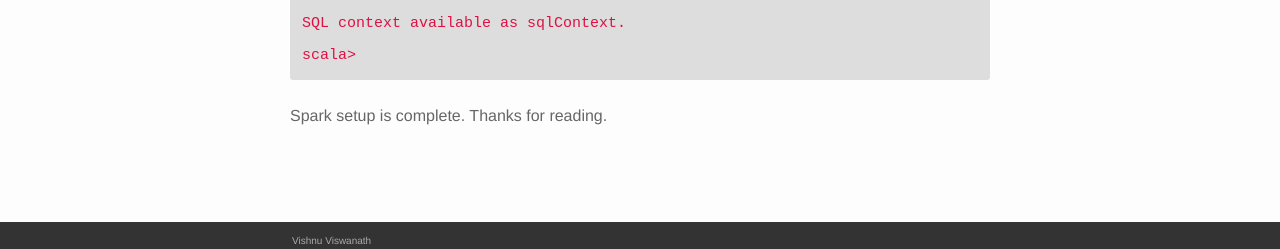
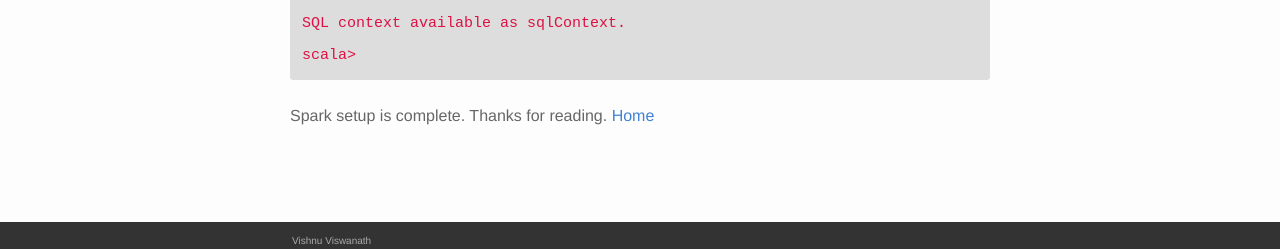
Before and after one commit to soniclavier/bigdata-notebook, a Jekyll site: the page built from _posts/2016-01-10-spark_getting_started.markdown, in a window 1280 px wide and 900 px high, scrolled down 2336 px. Shown: the part 648-897 px from the top of the window. Built offline with Jekyll 4.4.1, drawn with Linux system fonts in a browser that asks for light colours; nearby versions of some CDN libraries; comment, search, counter and statistics services are not loaded.

Commit message:
added Home button at end of spark getting started blog

```diff
--- a/_posts/2016-01-10-spark_getting_started.markdown
+++ b/_posts/2016-01-10-spark_getting_started.markdown
@@ -76,3 +76,4 @@ scala>
 {% endhighlight %}
 
 Spark setup is complete. Thanks for reading.
+<a href="http://vishnuviswanath.com/">Home</a>
```
